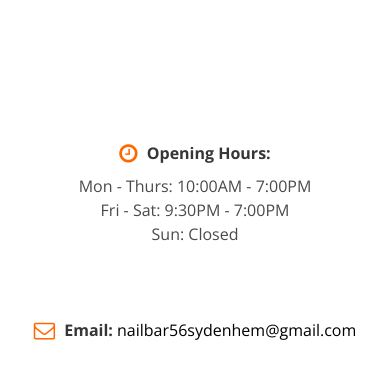
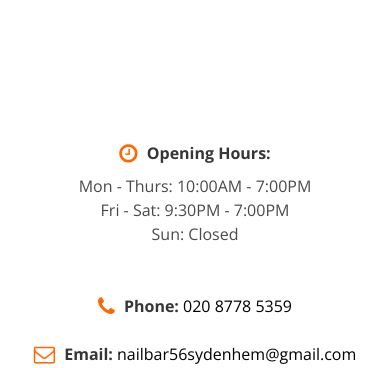
Before and after one commit to AndyNgu98/nail-bar, a website with bundled scripts: page index.html in a window 390 px wide. Shown: the part 4819-5187 px from the top of the page. Built offline with nearby package versions, Linux system fonts and the light colour scheme; files whose address does not match are found by name.

Commit message:
phone fixed

```diff
--- a/index.html
+++ b/index.html
@@ -208,7 +208,7 @@
       <p>Sun: Closed</p>
       <br>
       <br>
-      <!-- <p> <i class="fa fa-phone fa-lg"></i> <strong>Phone:</strong> <a class="footer__link" href="tel:02087785359">020 8778 5359</a></p>  -->
+      <p> <i class="fa fa-phone fa-lg"></i> <strong>Phone:</strong> <a class="footer__link" href="tel:02087785359">020 8778 5359</a></p>
       <br>
       <p> <i class="fa fa-envelope-o fa-lg"></i> <strong>Email:</strong> <a class="footer__link" href="mailto:Nailbar56sydenham@gmail.com">nailbar56sydenhem@gmail.com</a></p>
       <br>
```
